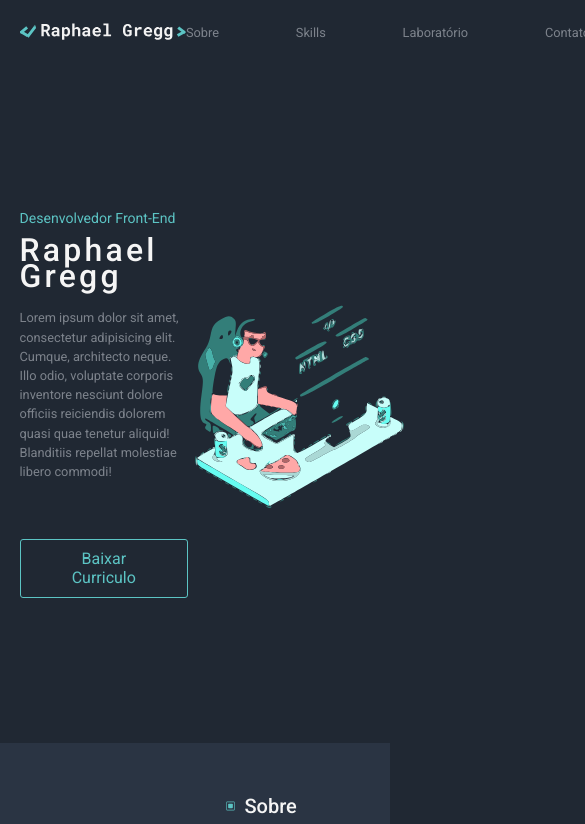
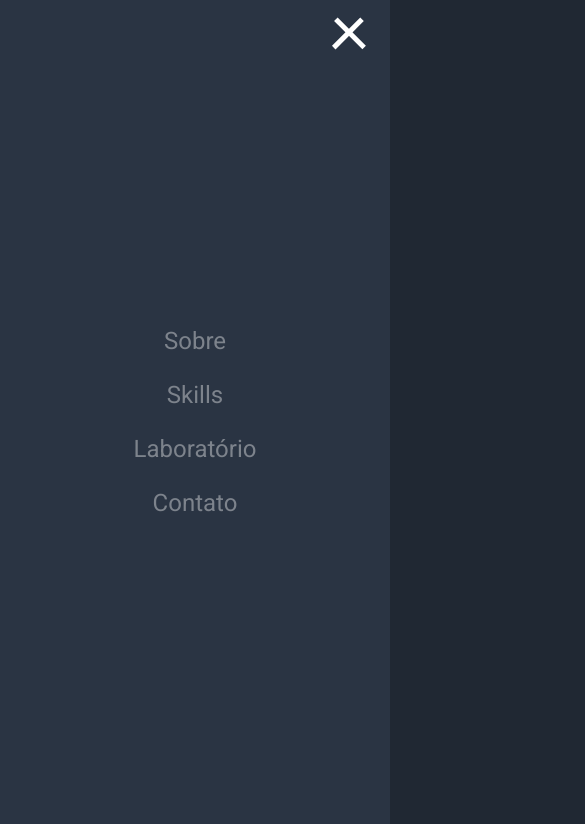
Before and after one commit to raphaelgregg/portfolio, a React (Vite) app: page / in a window 390 px wide. Shown: the top 824 px of the page, 585 px wide, since content can reach past the window. Built offline with nearby package versions, Linux system fonts and the light colour scheme.

Commit message:
responsive layout adjust size

```diff
--- a/src/components/Header/index.tsx
+++ b/src/components/Header/index.tsx
@@ -5,13 +5,21 @@ export function Header() {
   return (
     <HeaderContainer>
       <img src={brandIcon} />
-
+      <div className='menu-section on'>
+        <div className='menu-toggle'>
+          <div className='one'></div>
+          <div className='two'></div>
+          <div className='three'></div>
+        </div>
+        <nav>
           <ul>
             <li><a href="#about">Sobre</a></li>
             <li><a href="#skill">Skills</a></li>
             <li><a href="#laboratory">Laboratório</a></li>
             <li><a href="#contact">Contato</a></li>
           </ul>
+        </nav>
+      </div>
     </HeaderContainer>
   )
 }
--- a/src/components/Header/styles.ts
+++ b/src/components/Header/styles.ts
@@ -12,16 +12,30 @@ export const HeaderContainer = styled.header`
 
   img {
     width: 20.8rem;
+    margin-left: 20px;
+    padding: 15px 0;
   }
 
-  ul {
+  div.menu-section {
+  }
+
+  nav, ul {
     display: flex;
     align-items: center;
-    gap: 9.6rem;
+    height:100%;
+    width: 100%;
+  }
+
+  li {
+    margin: 0 3rem;
+
 
     a {
-      font-size: 1.6rem;
+      /* background-color: blue; */
       color: ${({theme}) => theme.COLORS.GREY_100};
+      font-size: 1.4rem;
+      padding: 1rem 2.4rem;
+      /* transition: all 250ms linear 0s; */
 
       border-top: 3px solid transparent;
       border-bottom: 3px solid transparent;
--- a/src/components/Laboratory/styles.ts
+++ b/src/components/Laboratory/styles.ts
@@ -14,7 +14,7 @@ export const LaboratoryContainer = styled.div`
 
 export const LaboratoryListCad = styled.div`
   display: grid;
-  grid-template-columns: repeat(3, 1fr);
+  grid-template-columns: repeat(auto-fit, minmax(250px, 1fr));
   grid-gap: 1.6rem;
 
   justify-items: center;
--- a/src/pages/Home/index.tsx
+++ b/src/pages/Home/index.tsx
@@ -12,7 +12,7 @@ export function Home(){
 
   return(
     <>
-        <HomeContainer id="home">
+        <HomeContainer id="home" >
             <div>
             <p className='emphasis'>Desenvolvedor Front-End</p>
             <h1>Raphael Gregg</h1>
--- a/src/pages/Home/styles.ts
+++ b/src/pages/Home/styles.ts
@@ -59,6 +59,6 @@ export const HomeContainer = styled.div`
 
     img {
         width: 100%;
-        max-width: 340px;
+        max-width: 320px;
     }
 `;
--- a/src/styles/global.ts
+++ b/src/styles/global.ts
@@ -32,13 +32,27 @@ export const GlobalStyle = createGlobalStyle`
     cursor: pointer;
   }
 
-  ul {
+  nav, ul, li {
     list-style-type: none;
   }
 
   a{
     color: inherit;
     text-decoration: none;
+  }
+
+  h1{
+
+  }
+
+  h2 {
+    font-size: 3.6rem;
+    line-height: 4.6rem;
+  }
+
+  h3 {
+    font-size: 2.8rem;
+    line-height: 3.8rem;
   }
 
   ::-webkit-scrollbar {
@@ -60,4 +74,92 @@ export const GlobalStyle = createGlobalStyle`
       font-size: 50%;
     }
   }
+
+  @media (max-width: 630px) {
+    #home {
+     flex-direction: column;
+     text-align: center;
+     margin: 4.4rem;
+    }
+
+    #home img {
+      order: -1;
+      width: 280px;
+    }
+  }
+
+  @media (max-width: 540px) {
+    nav {
+      display: none;
+    }
+
+    .one,
+    .two,
+    .three {
+      background-color: #fff;
+      height: 5px;
+      width: 100%;
+      margin: 6px auto;
+
+      transition-duration: 0.3s;
+    }
+
+    .menu-toggle {
+      width: 40px;
+      height: 30px;
+      margin-right: 20px;
+    }
+
+    /* fullscreen */
+    .menu-section.on {
+      position: absolute;
+      top: 0;
+      left: 0;
+
+      width: 100vw;
+      height: 100vh;
+
+      z-index: 10;
+
+    }
+
+    .menu-section.on nav {
+      display: block;
+    }
+
+    .menu-section.on .menu-toggle {
+      position: absolute;
+      right: 0;
+      top: 15px;
+    }
+
+    .menu-section.on .menu-toggle .one{
+      transform: rotate(45deg) translate(7px, 7px);
+    }
+
+    .menu-section.on .menu-toggle .two{
+      opacity: 0;
+    }
+
+    .menu-section.on .menu-toggle .three{
+      transform: rotate(-45deg) translate(7px, -10px);
+    }
+
+    .menu-section.on nav ul{
+      text-align: center;
+      display: flex;
+      flex-direction: column;
+
+      justify-content: center;
+
+      background-color: ${({theme}) => theme.COLORS.GREEN_500};
+    }
+
+    .menu-section.on nav ul a{
+      transition: 0.5s;
+      font-size: 3rem;
+      line-height: 4rem;
+      display: block;
+    }
+  }
 `;
```
Lines whose indentation alone changed are shown as unchanged.
